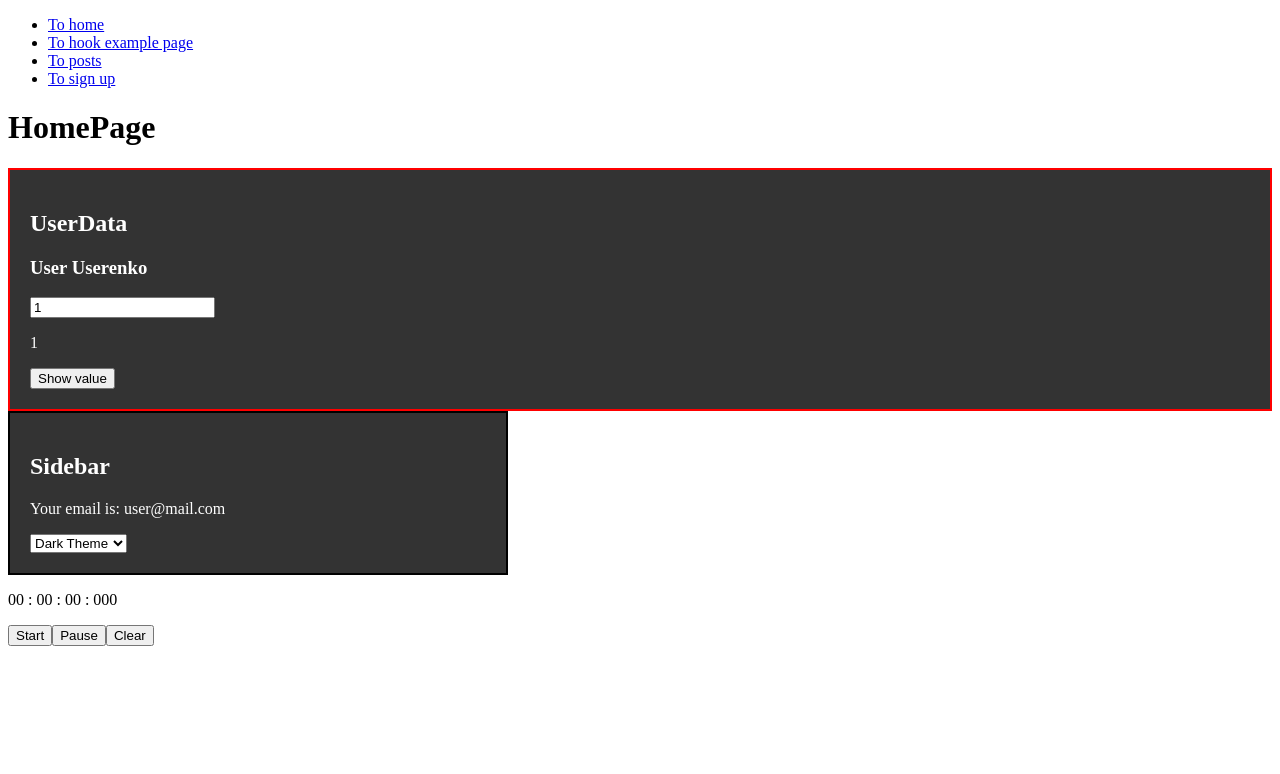
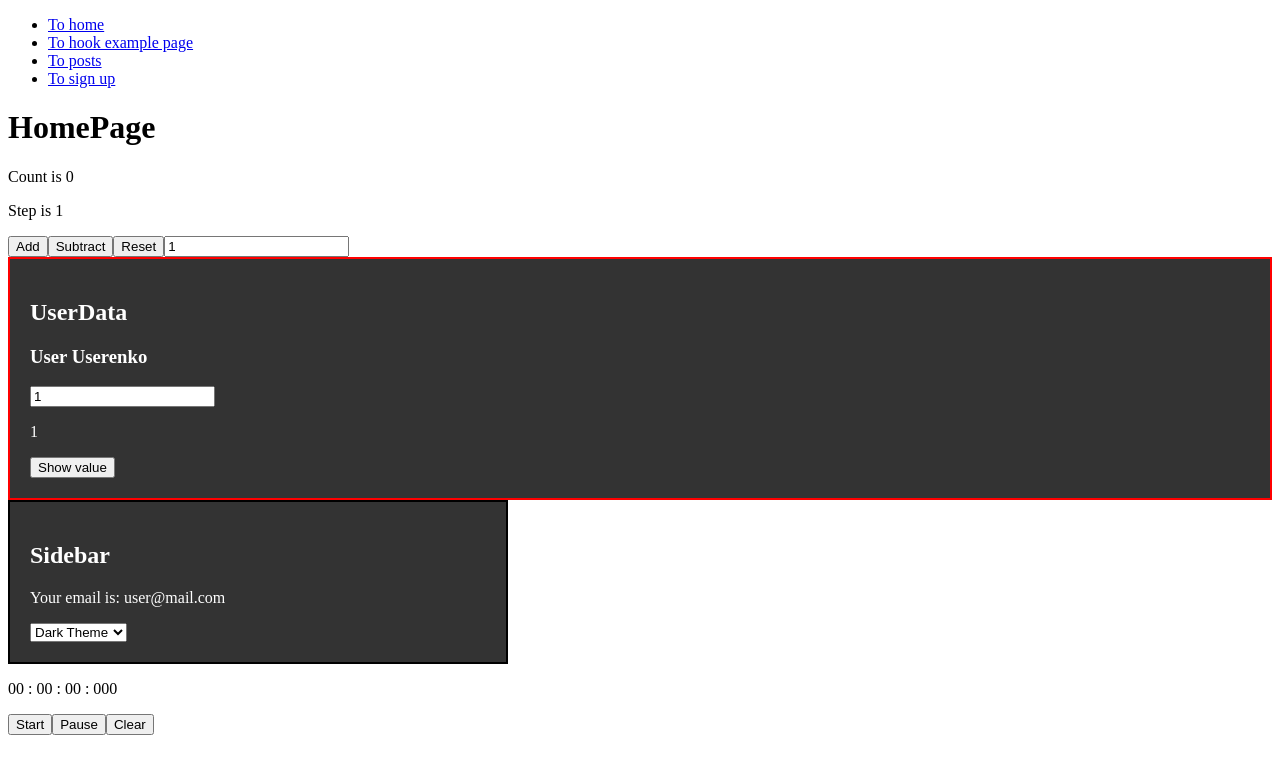
Before and after one commit to fc-fullstack-courses/fd-2023-1-react-app, a React (Create React App) app: page / in a window 1280 px wide. Shown: the top 774 px of the page. Built offline with nearby package versions, Linux system fonts and the light colour scheme.

Commit message:
Add ReducerCounter task with solution

```diff
--- /dev/null
+++ b/src/components/ReducerCounter/index.jsx
@@ -0,0 +1,86 @@
+import React, { useReducer } from 'react';
+
+const initialState = {
+  count: 0,
+  step: 1,
+};
+
+function reducer(state, action) {
+  switch (action.type) {
+    case 'add': {
+      const newState = {
+        ...state,
+        count: state.count + state.step,
+      };
+      return newState;
+    }
+    case 'subtract': {
+      const newState = {
+        ...state,
+        count: state.count - state.step,
+      };
+      return newState;
+    }
+    case 'reset': {
+      return initialState;
+    }
+    case 'changeStep': {
+      const newState = {
+        ...state,
+        step: +action.payload,
+      };
+
+      return newState;
+    }
+    default: {
+      return state;
+    }
+  }
+}
+
+const ReducerCounter = (props) => {
+  const [state, dispatch] = useReducer(reducer, initialState);
+
+  const add = () => {
+    const action = { type: 'add' };
+    dispatch(action);
+  };
+
+  const subtract = () => {
+    const action = { type: 'subtract' };
+    dispatch(action);
+  };
+
+  const reset = () => {
+    const action = { type: 'reset' };
+    dispatch(action);
+  };
+
+  const changeStep = (e) => {
+    const action = { type: 'changeStep', payload: e.target.value };
+    dispatch(action);
+  };
+
+  return (
+    <div>
+      <p>Count is {state.count}</p>
+      <p>Step is {state.step}</p>
+      <button onClick={add}>Add</button>
+      <button onClick={subtract}>Subtract</button>
+      <button onClick={reset}>Reset</button>
+      <input type='number' value={state.step} onChange={changeStep} />
+    </div>
+  );
+};
+
+/*
+  Создать компонент счетчика, работающего на хуке useReducer
+  При этом должна быть возможность настройки шага счетчика и его сброса
+
+  1. состояние должно иметь свойства count и step
+  2. счет можно делать как в положительную так и в отрицательную сторону
+  3. настройка шага это отдельный action
+  4. у action могут быть разные формы
+*/
+
+export default ReducerCounter;
--- a/src/pages/HomePage/index.jsx
+++ b/src/pages/HomePage/index.jsx
@@ -4,12 +4,14 @@ import Header from '../../components/Header';
 import Sidebar from '../../components/Sidebar';
 import StopWatch from '../../components/StopWatch';
 import UserData from '../../components/Tree/Parent/Child/UserData';
+import ReducerCounter from '../../components/ReducerCounter';
 
 const HomePage = (props) => {
   return (
     <div>
       <Header />
       <h1>HomePage</h1>
+      <ReducerCounter />
       <UserData />
       <Sidebar />
       <StopWatch />
```
